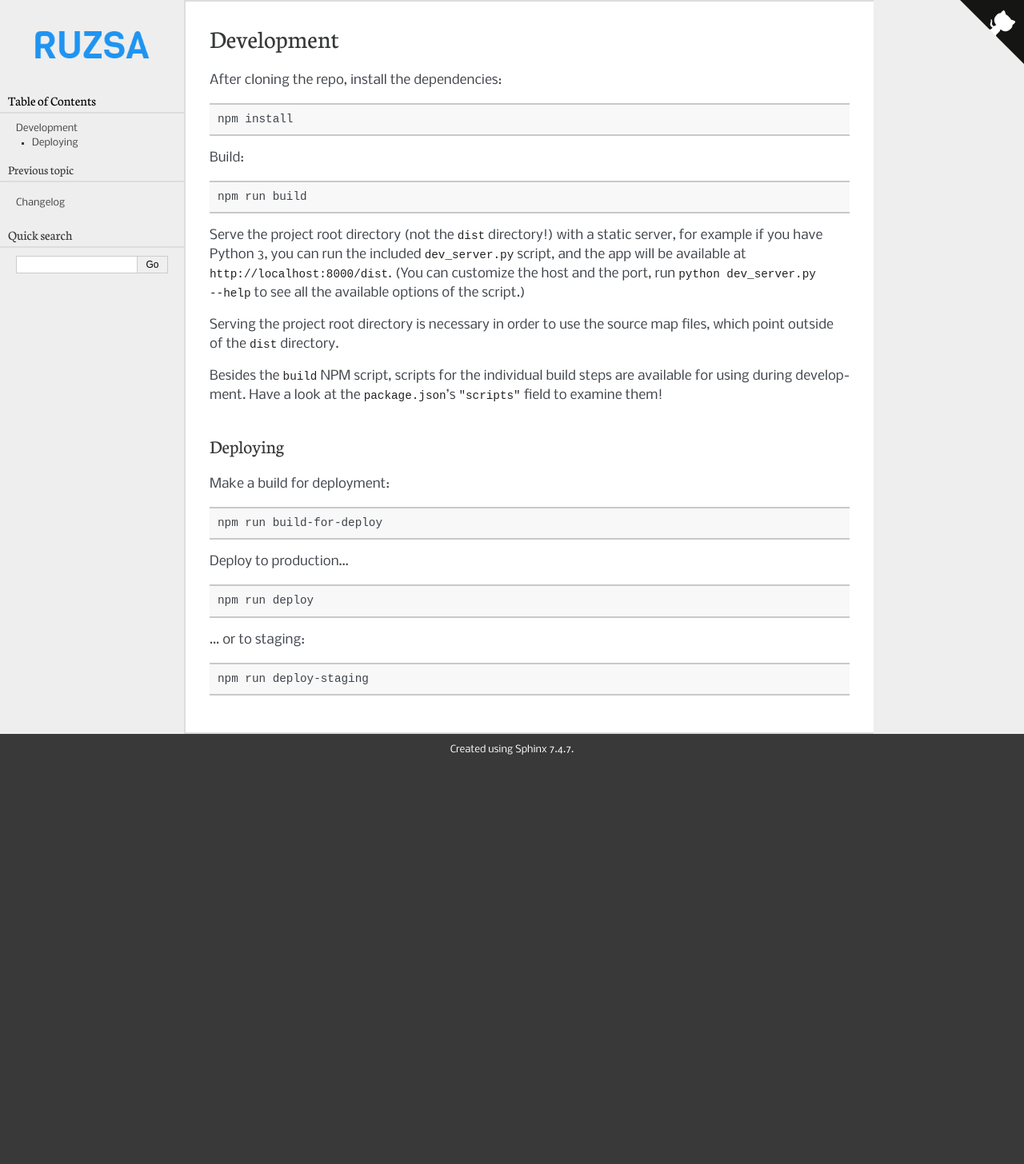
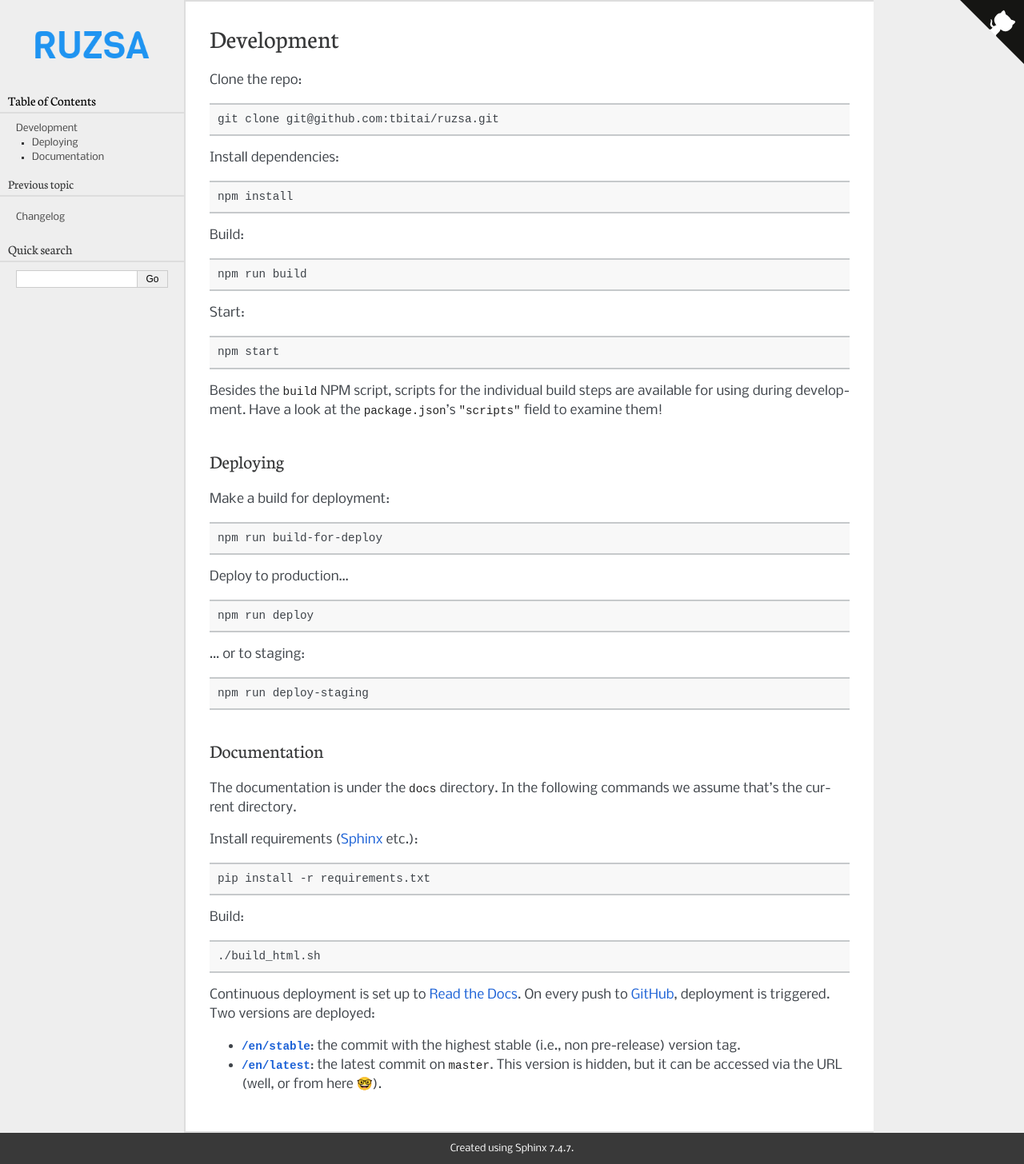
Before and after one commit to tbitai/ruzsa, a Sphinx documentation site: the page built from docs/DEVELOPMENT.md, in a window 1280 px wide. Shown: the whole page at 80% size. Built offline with Sphinx 7.4.7, drawn with Linux system fonts in a browser that asks for light colours; before the commit the page ends 957 px from its top, so only the background shows below that.

Commit message:
Modernize dev server; document documentation

````diff
--- a/docs/DEVELOPMENT.md
+++ b/docs/DEVELOPMENT.md
@@ -1,39 +1,71 @@
 # Development
 
-After cloning the repo, install the dependencies:
+Clone the repo:
 
-```shell
+```sh
+git clone git@github.com:tbitai/ruzsa.git
+```
+
+Install dependencies:
+
+```sh
 npm install
 ```
 
 Build:
 
-```shell
+```sh
 npm run build
 ```
 
-Serve the project root directory (not the `dist` directory!) with a static server, for example if you have Python 3, you can run the included `dev_server.py` script, and the app will be available at `http://localhost:8000/dist`. (You can customize the host and the port, run `python dev_server.py --help` to see all the available options of the script.)
+Start:
 
-Serving the project root directory is necessary in order to use the source map files, which point outside of the `dist` directory.
+```sh
+npm start
+```
 
-Besides the `build` NPM script, scripts for the individual build steps are available for using during development. Have a look at the `package.json`'s `"scripts"` field to examine them!
+Besides the `build` NPM script, scripts for the individual build steps are available for using during development. Have
+a look at the `package.json`'s `"scripts"` field to examine them!
 
 ## Deploying
 
 Make a build for deployment:
 
-```shell
+```sh
 npm run build-for-deploy
 ```
 
 Deploy to production...
 
-```shell
+```sh
 npm run deploy
 ```
 
 ... or to staging:
 
-```shell
+```sh
 npm run deploy-staging
 ```
+
+## Documentation
+
+The documentation is under the `docs` directory. In the following commands we assume that's the current directory.
+
+Install requirements ([Sphinx](https://www.sphinx-doc.org) etc.):
+
+```sh
+pip install -r requirements.txt
+```
+
+Build:
+
+```sh
+./build_html.sh
+```
+
+Continuous deployment is set up to [Read the Docs](https://ruzsa.readthedocs.io). On every push to
+[GitHub](https://github.com/tbitai/ruzsa), deployment is triggered. Two versions are deployed:
+* [`/en/stable`](https://ruzsa.readthedocs.io/en/stable): the commit with the highest stable (i.e., non pre-release)
+  version tag.
+* [`/en/latest`](https://ruzsa.readthedocs.io/en/latest): the latest commit on `master`. This version is hidden, but it
+  can be accessed via the URL (well, or from here 🤓).
--- /dev/null
+++ b/docs/requirements.txt
@@ -0,0 +1,2 @@
+Sphinx==1.8.5
+recommonmark==0.6.0
--- a/package.json
+++ b/package.json
@@ -11,6 +11,7 @@
     "collect-html": "./collect_html.sh",
     "collect-img": "./collect_img.sh",
     "build": "npm run generate-parser && npm run build-js && npm run build-css && npm run collect-fonts && npm run collect-html && npm run collect-img",
+    "start": "http-server ./dist -a localhost",
     "clean-sourcemaps": "./clean_sourcemaps.sh",
     "build-for-deploy": "npm run build && npm run clean-sourcemaps",
     "deploy": "netlify deploy -e production",
@@ -36,6 +37,7 @@
   },
   "devDependencies": {
     "babel-preset-es2015": "^6.18.0",
+    "http-server": "^0.12.3",
     "jison": "^0.4.17",
     "netlify-cli": "^1.0.2",
     "node-sass": "^3.8.0",
````
Also changed, not shown: dev_server.py (deleted, +0 -20 lines), docs/README.md (+5 -5 lines), 3 other files.
